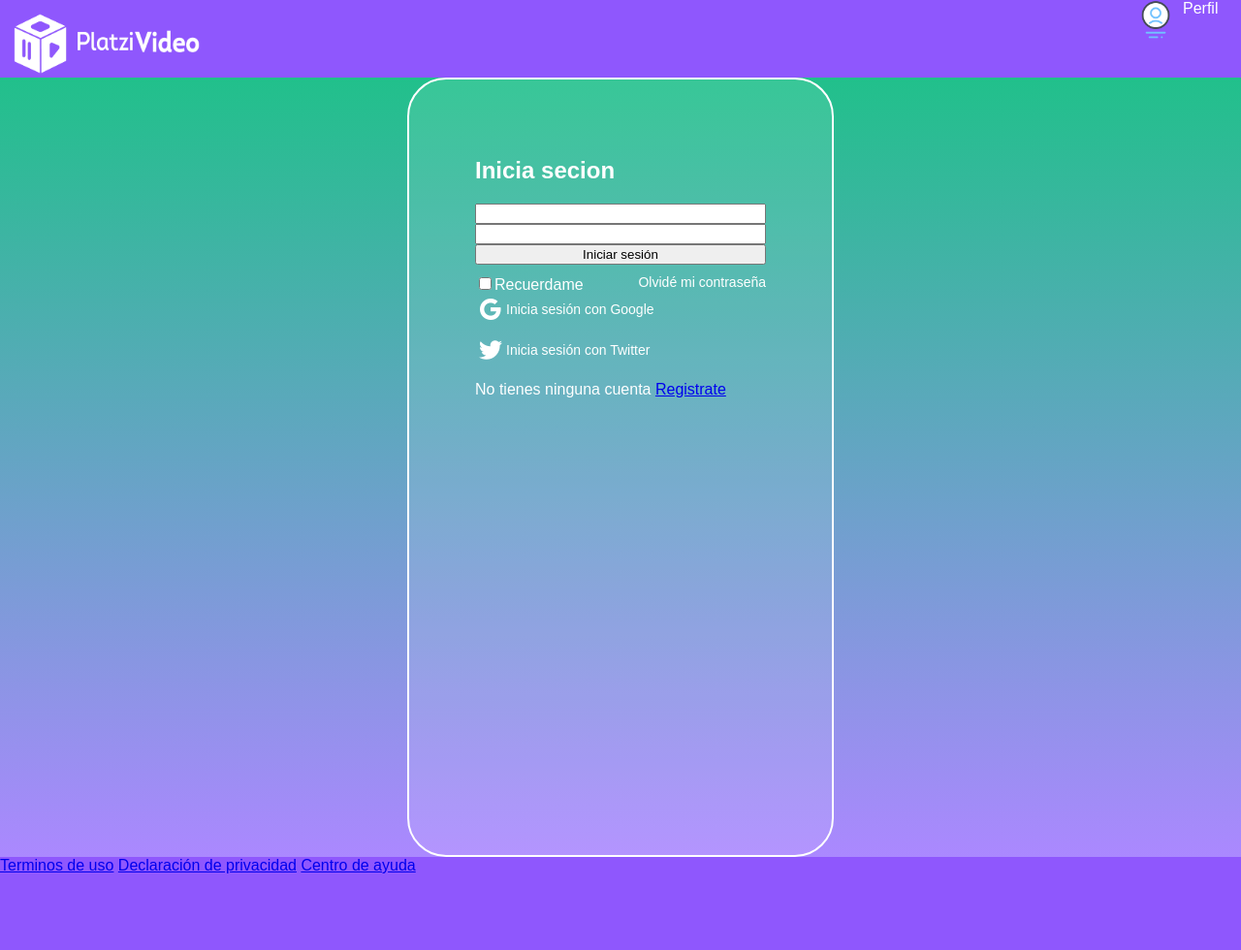
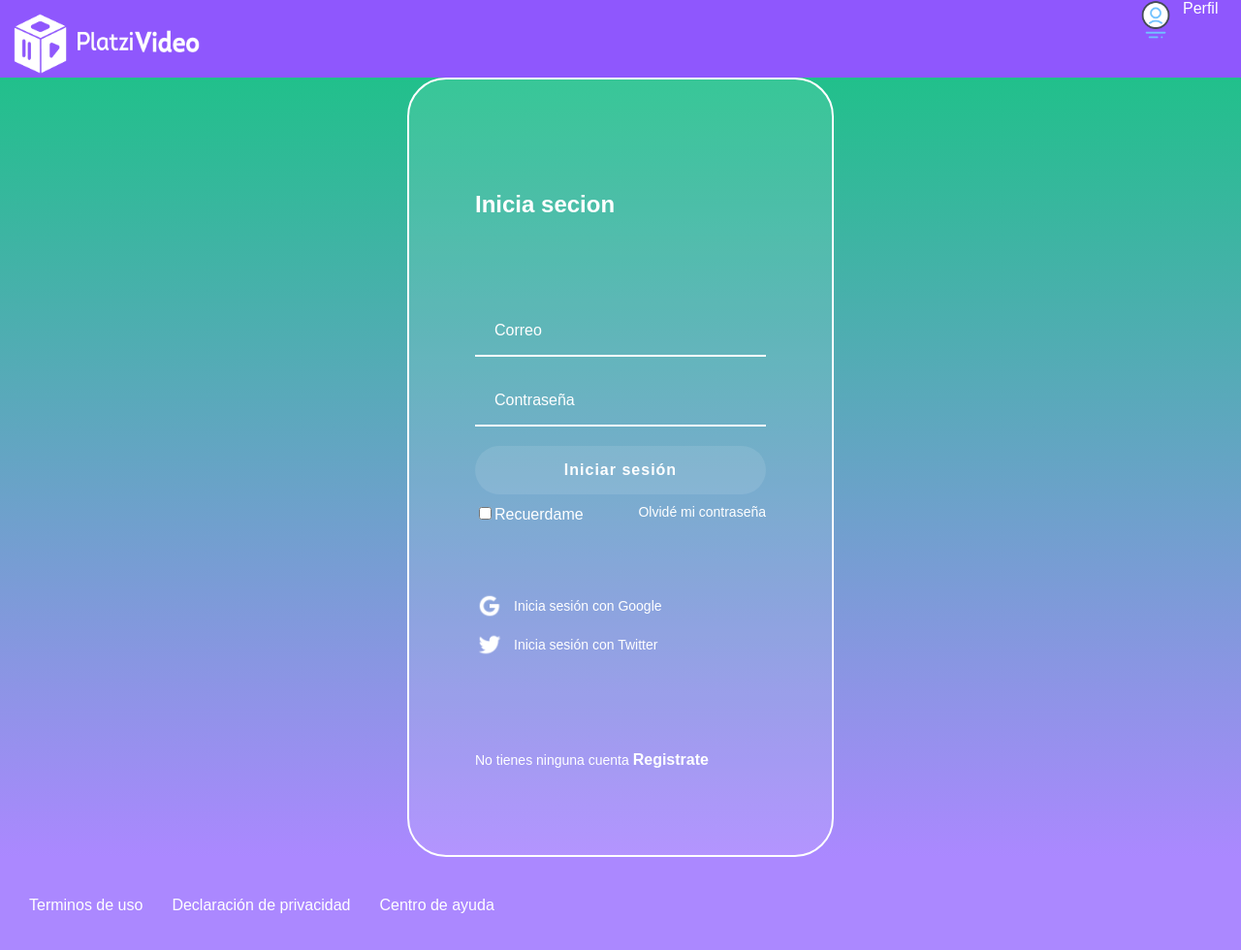
Before and after one commit to josehmaza/platzi-video, a plain HTML site: page buscador.html in a window 1280 px wide. Shown: the whole page at 97% size. Before the commit the page ends 902 px from the top, so only its background shows below. Drawn offline with Linux system fonts and the light colour scheme; a web font is replaced by a local one.

Commit message:
Estilizacion de inputs y footer en la pantalla de login

```diff
--- a/buscador.html
+++ b/buscador.html
@@ -32,7 +32,7 @@
             <h2>Inicia secion</h2>
             <form action="" class="login__container--form">
                 <input class="input" type="text" placeholder="Correo">
-                <input class="input" type="password" placeholder="Contraseañ">
+                <input class="input" type="password" placeholder="Contraseña">
                 <button class="button">Iniciar sesión</button>
                 <div class="login__container--remember-me">
                     <label for="">
--- a/styles.css
+++ b/styles.css
@@ -75,9 +75,7 @@ body {
     width: 70%;
     outline: none
 }*/
-::placeholder {
-    color: white;
-}
+
 
 .login {
     background: linear-gradient(#21c08B, #AB88FF);
@@ -98,6 +96,9 @@ body {
     padding: 60px 68px 40px;
     min-height: 700px;
     width: 300px;
+    display: flex;
+    justify-content: space-around;
+    flex-direction: column;
 }
 .login__container--form {
     display: flex;
@@ -129,3 +130,71 @@ body {
     font-size: 14px;
     margin-bottom: 10px;
 }
+
+.login__container--social-media > div > img {
+    width: 30px;
+    margin-right: 10px
+}
+.login__container--register {
+    font-size: 14px;
+}
+.login__container--register a{
+    color: white;
+    font-size: 16px;
+    font-weight: bold;
+    text-decoration: none
+}
+
+.login__container--register a:hover{
+    text-decoration: underline;
+}
+
+.input {
+    background-color: transparent;
+    border-left: 0px;
+    border-top: 0px;
+    border-right: 0px;
+    border-bottom: 2px solid white;
+    font-family: 'Muli', sans-serif;
+    font-size: 16px;
+    margin-bottom: 20px;
+    padding: 0px 20px;
+    outline: none;
+    height: 50px;
+}
+
+::placeholder{
+    color: white;
+}
+
+.button {
+    background-color: rgba(255, 255, 255, 0.1);
+    border: none;
+    border-radius: 25px;
+    color: white;
+    cursor: pointer;
+    font-size: 16px;
+    font-weight: bold;
+    font-family: 'Muli', sans-serif;
+    height: 50px;
+    letter-spacing: 1px;
+}
+
+.footer {
+    display: flex;
+    align-items: center;
+    height: 100px;
+    width: 100%;
+    background: #AB88FF;
+}
+
+.footer a {
+    color: white;
+    font-size: 14;
+    cursor: pointer;
+    padding-left: 30px;
+    text-decoration: none;
+}
+.footer a:hover {
+    text-decoration: underline;
+}
```
